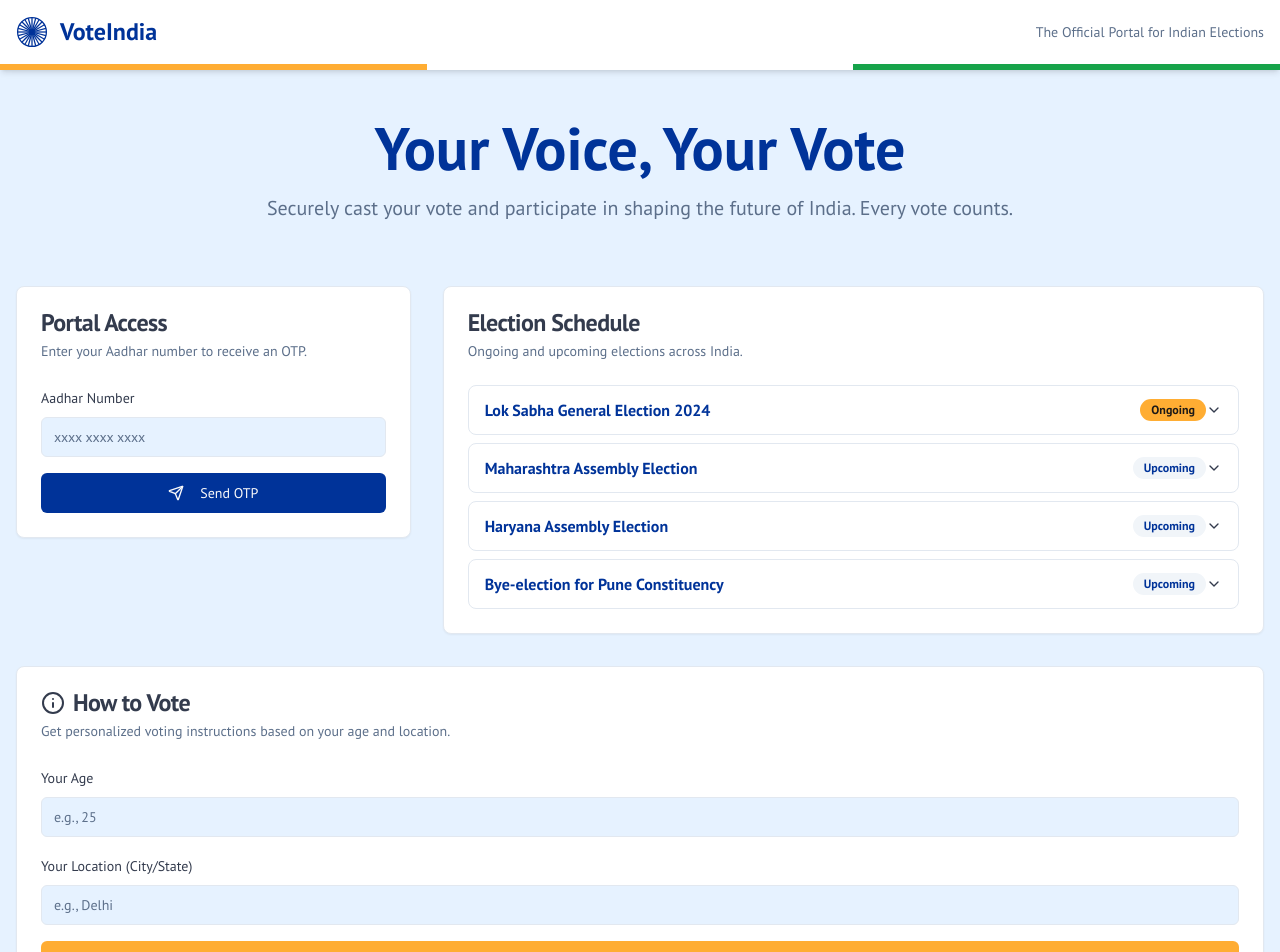
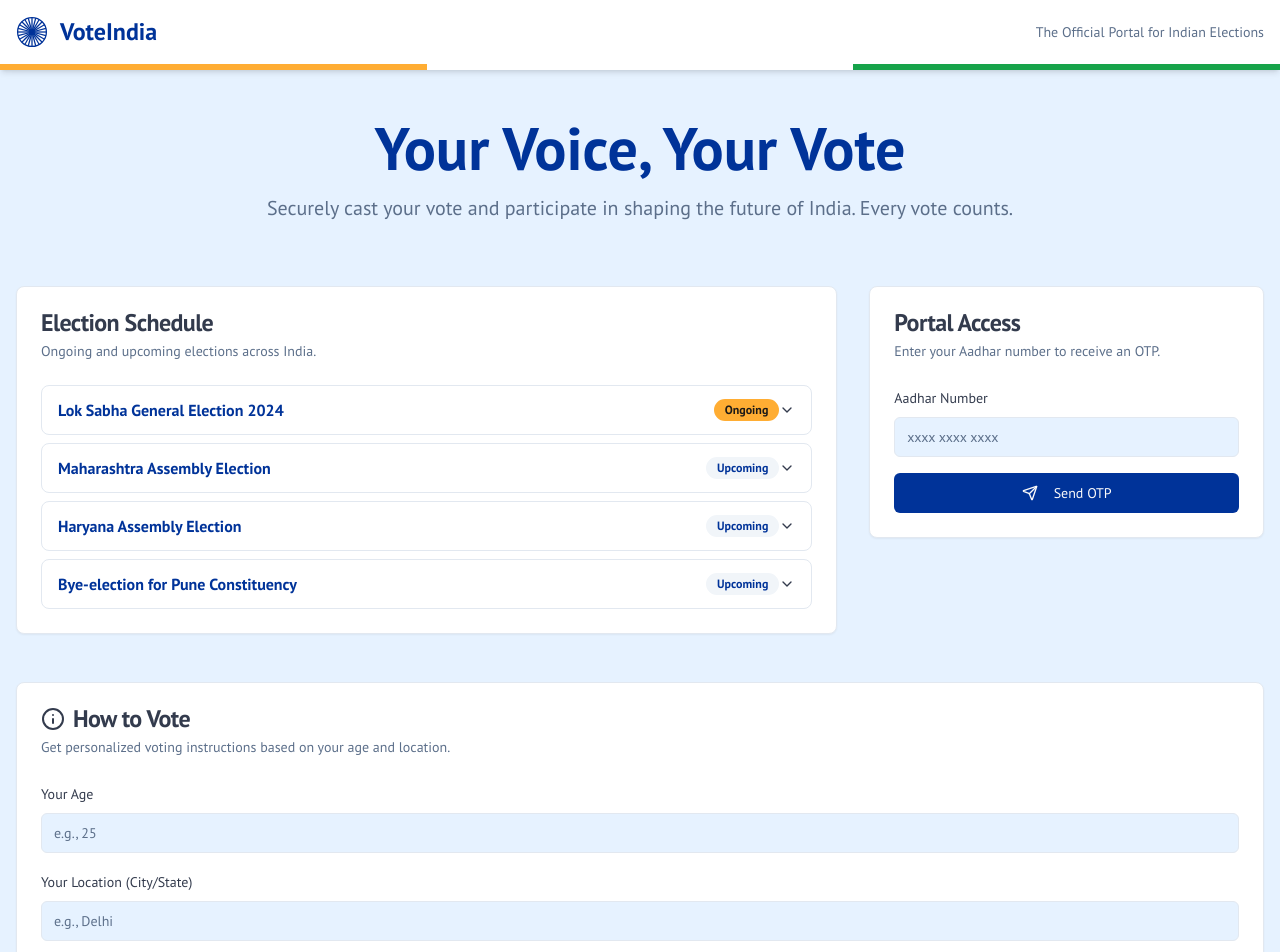
Before and after one commit to ShashankMudg/Your-Voice-Your-Vote, a Next.js app: page / in a window 1280 px wide. Shown: the top 952 px of the page. Built offline with nearby package versions, Linux system fonts and the light colour scheme; what @genkit-ai/googleai, genkit would draw is missing.

Commit message:
swap the portal access and election schedule places

```diff
--- a/src/app/page.tsx
+++ b/src/app/page.tsx
@@ -18,16 +18,16 @@ export default function Home() {
           </p>
         </section>
 
-        <div className="grid grid-cols-1 md:grid-cols-3 gap-8 mb-8 items-start">
-          <div className="md:col-span-1 animate-fade-in" style={{ animationDelay: '0.2s' }}>
+        <div className="grid grid-cols-1 md:grid-cols-3 gap-8 mb-12 items-start">
+          <div className="md:col-span-2 animate-fade-in" style={{ animationDelay: '0.2s' }}>
+            <ElectionSchedule />
+          </div>
+          <div className="md:col-span-1 animate-fade-in" style={{ animationDelay: '0.4s' }}>
             <AuthForm />
-          </div>
-          <div className="md:col-span-2 animate-fade-in" style={{ animationDelay: '0.4s' }}>
-            <ElectionSchedule />
           </div>
         </div>
 
-        <div className="animate-fade-in" style={{ animationDelay: '0.6s' }}>
+        <div className="animate-fade-in md:col-span-3" style={{ animationDelay: '0.6s' }}>
           <VotingInstructions />
         </div>
       </main>
```
